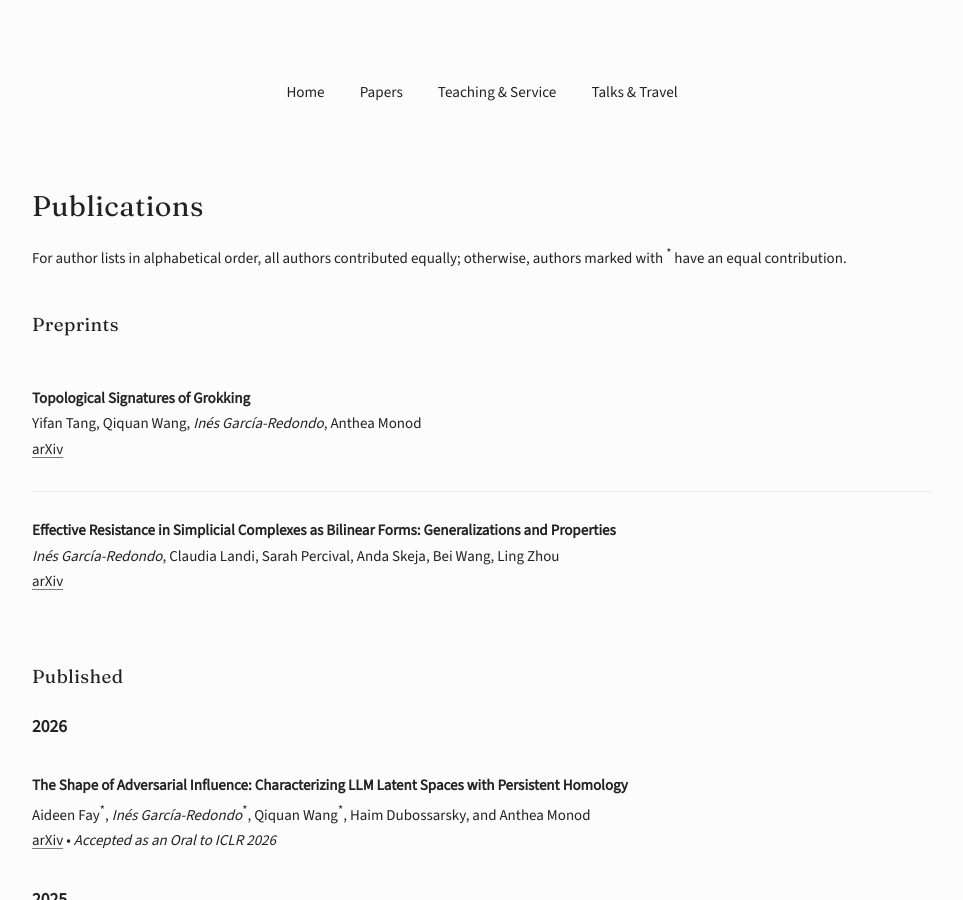
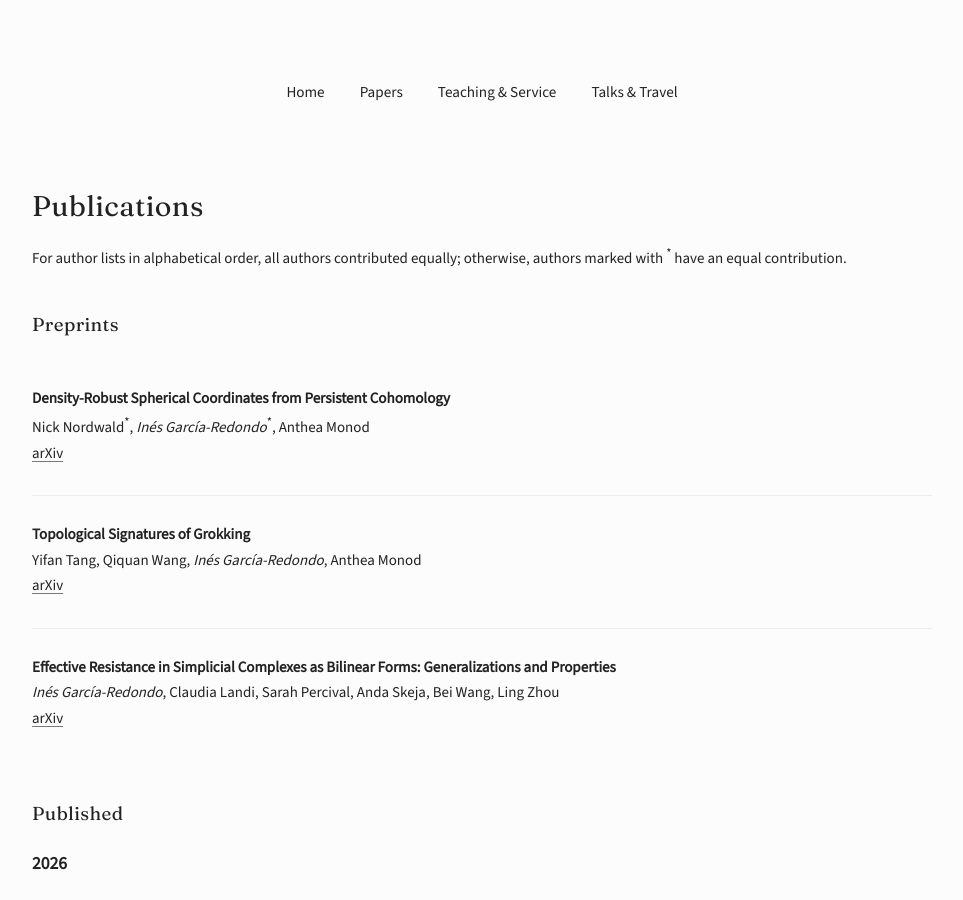
Before and after one commit to inesgare/inesgare.github.io, a Jekyll site: the page built from papers.md, in a window 1280 px wide and 900 px high. Shown: the whole window, without its empty margins (158-1121 px from the left). Built offline with Jekyll 4.4.1, drawn with Linux system fonts in a browser that asks for light colours.

Commit message:
updated papers section

```diff
--- a/papers.md
+++ b/papers.md
@@ -7,6 +7,10 @@ layout: default
 For author lists in alphabetical order, all authors contributed equally; otherwise, authors marked with <sup>&#42;</sup> have an equal contribution.
 
 ## Preprints
+
+- **Density-Robust Spherical Coordinates from Persistent Cohomology**
+  Nick Nordwald<sup>&#42;</sup>, *Inés García-Redondo*<sup>&#42;</sup>, Anthea Monod
+  [arXiv](https://arxiv.org/abs/2607.24650)
 
 - **Topological Signatures of Grokking**
   Yifan Tang, Qiquan Wang, *Inés García-Redondo*, Anthea Monod
```
